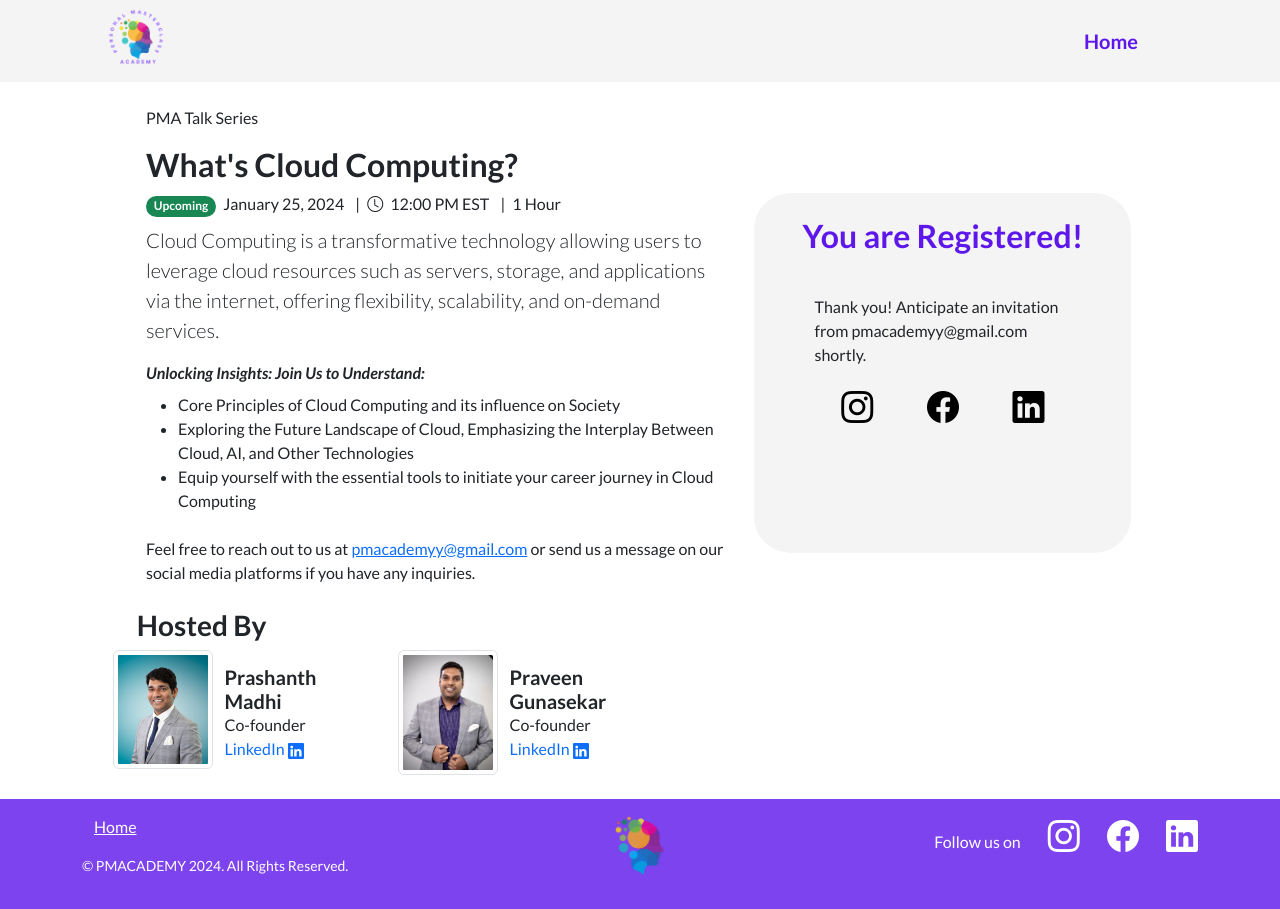
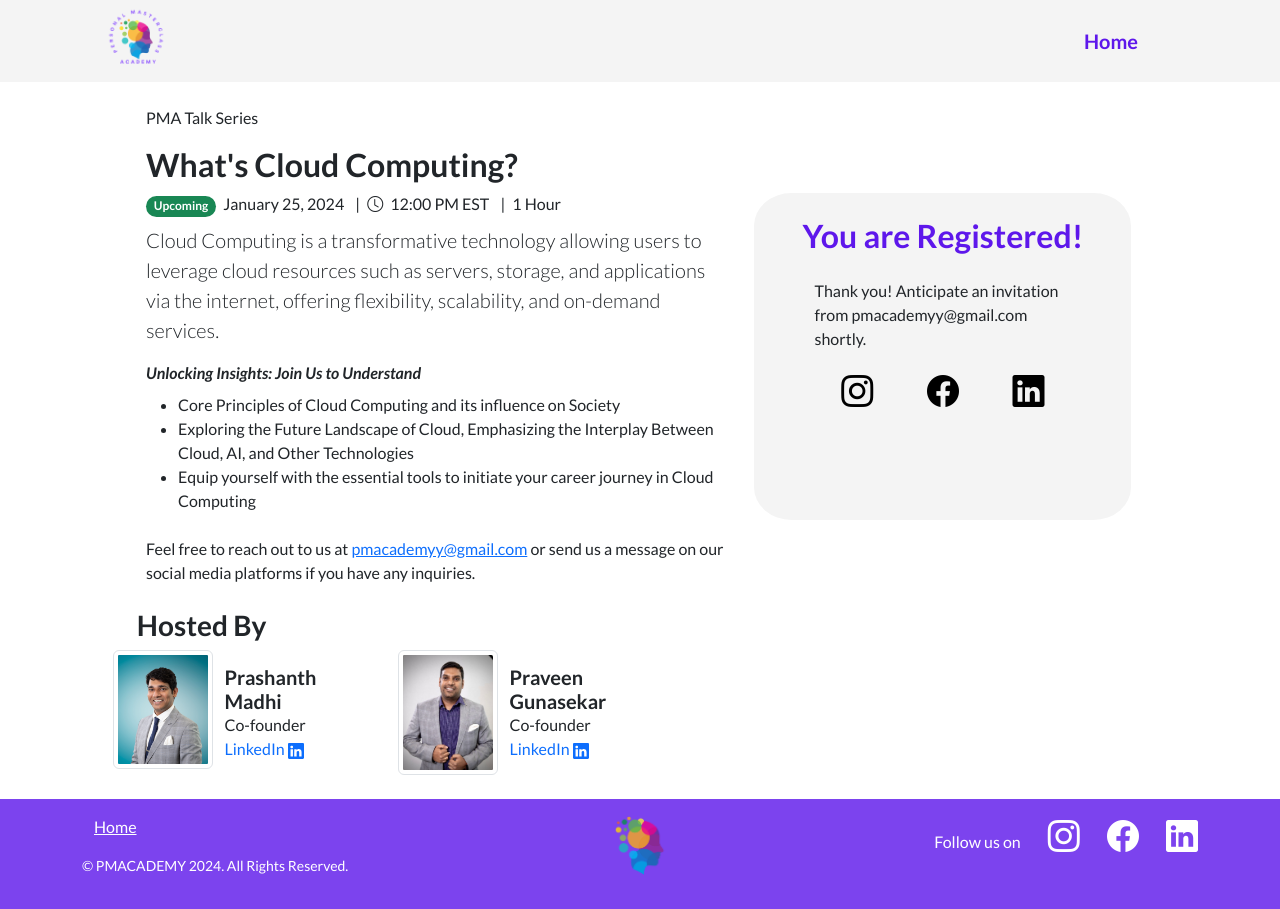
Before and after one commit to pmacademyowner/pmatalks, a plain HTML site: page submit.html in a window 1280 px wide. Drawn offline with nearby package versions, Linux system fonts and the light colour scheme; a script that the page names is missing.

Commit message:
idk finally done

```diff
--- a/submit.html
+++ b/submit.html
@@ -110,7 +110,7 @@
                     </div>
                     <p class="py-2 lead mb-0">Cloud Computing is a transformative technology allowing users to leverage cloud resources such as servers, storage, and applications via the internet, offering flexibility, scalability, and on-demand services.</p>
 
-                    <p class="pt-2 mb-2"><b><i>Unlocking Insights: Join Us to Understand:</i></b></p>
+                    <p class="pt-2 mb-2"><b><i>Unlocking Insights: Join Us to Understand</i></b></p>
                     <ul class="">
                         <li>Core Principles of Cloud Computing and its influence on Society</li>
                         <li>Exploring the Future Landscape of Cloud, Emphasizing the Interplay Between Cloud, AI, and Other Technologies</li>
@@ -118,8 +118,8 @@
                     </ul>
                     <p class="py-2">Feel free to reach out to us at <a href="mailto:pmacademyy@gmail.com">pmacademyy@gmail.com</a>  or send us a message on our social media platforms if you have any inquiries.</p>
                 </div>
-                <div class="col-lg-4 d-flex" style="padding-top:10%; padding-bottom:5%; padding-left:2%;">
-                    <div class="px-5 py-4 col" style="background-color: #f4f4f4; border-radius: 10%; ">
+                <div class="col-lg-4 d-flex" style="padding-top:10%; padding-bottom:8%; padding-left:2%;">
+                    <div class="px-5 py-4 col" style="background-color: #f4f4f4; border-radius: 10%;">
                     <!-- <div class="px-5 py-4 col" style="background-color: #f4f4f4; border-radius: 10%; margin-bottom: 300px;"></div> -->
                     <h2 class="mb-0" style="white-space: nowrap; color: #5e17eb;">You are Registered!</h2>
                         <p></p>
@@ -129,8 +129,8 @@
                             <!-- <div class="row align-items-center">
                                 <button type="button" class="btn btn-primary rounded-pill move-in" style="background-color: #5e17eb; border-color: #5e17eb;">Submit</button>
                             </div> -->
-                            <br>
-                            <p>Thank you! Anticipate an invitation from pmacademyy@gmail.com shortly.</p>
+
+                            <p class="mt-4">Thank you! Anticipate an invitation from pmacademyy@gmail.com shortly.</p>
                         </div>
 
                         <!-- TODO: Try to find bigger icons idk -->
@@ -183,7 +183,7 @@
                     </div>
                     <p class="py-2 lead mb-0">Cloud Computing is a transformative technology allowing users to leverage cloud resources such as servers, storage, and applications via the internet, offering flexibility, scalability, and on-demand services.</p>
 
-                    <p class="pt-2 mb-2"><b><i>Unlocking Insights: Join Us to Understand:</i></b></p>
+                    <p class="pt-2 mb-2"><b><i>Unlocking Insights: Join Us to Understand</i></b></p>
                     <ul class="">
                         <li>Core Principles of Cloud Computing and its influence on Society</li>
                         <li>Exploring the Future Landscape of Cloud, Emphasizing the Interplay Between Cloud, AI, and Other Technologies</li>
```
